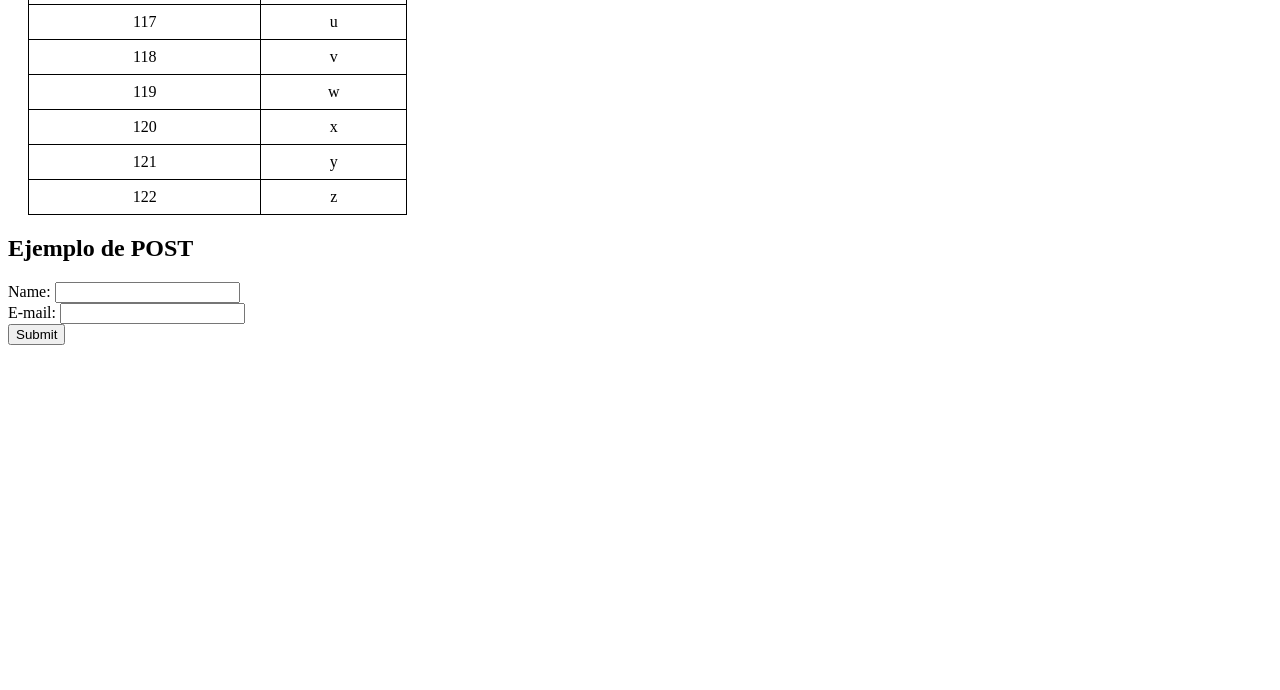
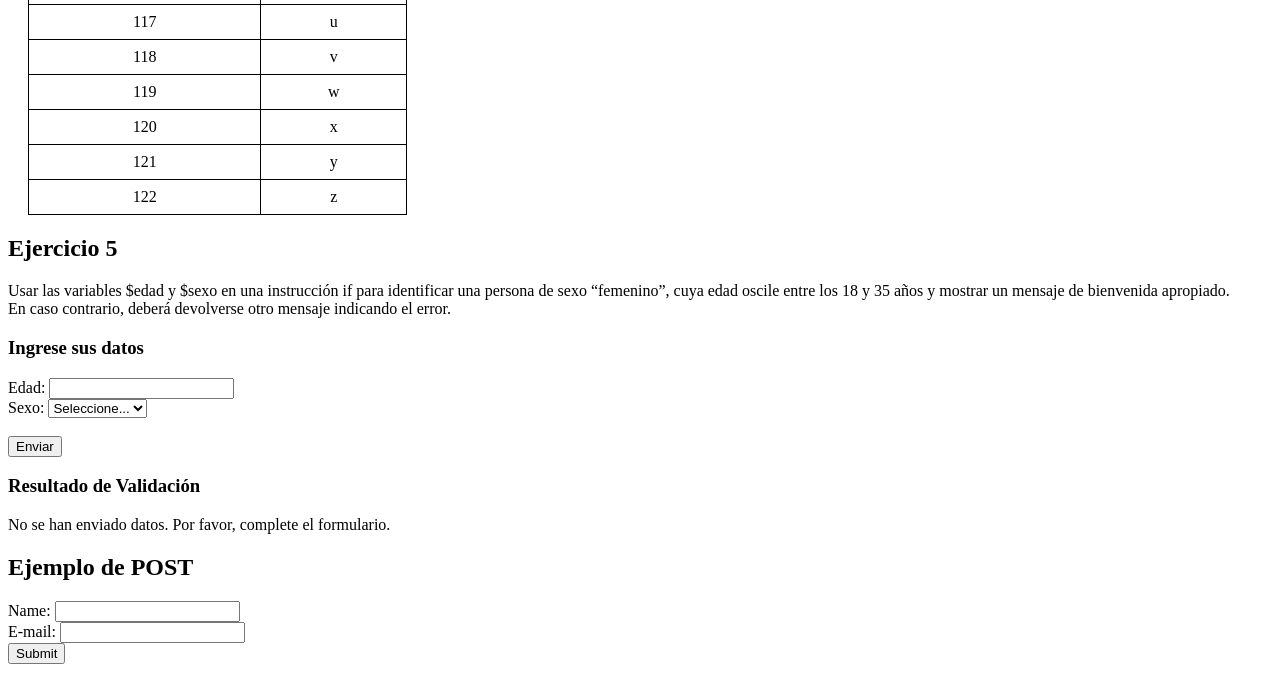
Before and after one commit to MaFeRuizS/Tec_Web, a PHP site: page /tecweb/ in a window 1280 px wide. Shown: the part 1373-2063 px from the top of the page. Before the commit the page ends 1718 px from the top, so only its background shows below. Run offline with PHP 8.4, Linux system fonts and the light colour scheme.

Commit message:
Creamos un formulario y un mensaje que nos dirá si el usuario cumple con ser de sexo femenino y tener de 18 a 35 años

```diff
--- a/practica/p06/index.php
+++ b/practica/p06/index.php
@@ -93,6 +93,55 @@ echo generarTablaASCII();
 echo '</body>';
     ?>
 
+    <!DOCTYPE html>
+<html lang="es">
+<head>
+    <meta charset="UTF-8">
+    <meta name="viewport" content="width=device-width, initial-scale=1.0">
+    <title>Ejercicio 5 - Validación de Edad y Sexo</title>
+</head>
+<body>
+    <h2>Ejercicio 5</h2>
+    <p>Usar las variables $edad y $sexo en una instrucción if para identificar una persona de sexo “femenino”, cuya edad oscile entre los 18 y 35 años y mostrar un mensaje de bienvenida apropiado. <br>En caso contrario, deberá devolverse otro mensaje indicando el error.</p>
+
+    <h3>Ingrese sus datos</h3>
+    <form action="index.php" method="POST">
+        <label for="edad">Edad:</label>
+        <input type="number" name="edad" required min="1"><br>
+
+        <label for="sexo">Sexo:</label>
+        <select name="sexo" required>
+            <option value="">Seleccione...</option>
+            <option value="femenino">Femenino</option>
+            <option value="masculino">Masculino</option>
+        </select><br>
+        <br>
+        <button type="submit">Enviar</button>
+    </form>
+
+    <?php
+
+
+        // Verificar si se enviaron los datos por POST
+        if ($_SERVER["REQUEST_METHOD"] == "POST" && isset($_POST["edad"]) && isset($_POST["sexo"])) {
+            $edad = intval($_POST["edad"]);
+            $sexo = strtolower($_POST["sexo"]);
+
+            // Mostrar los valores ingresados
+            echo "<br><strong>Edad ingresada:</strong> $edad";
+            echo "<br><strong>Sexo ingresado:</strong> $sexo";
+
+            // Llamar a la función de validación
+            $mensaje = validar_Edad_Sexo($edad, $sexo);
+        } else {
+            $mensaje = "No se han enviado datos. Por favor, complete el formulario.";
+        }
+    ?>
+
+    <h3>Resultado de Validación</h3>
+    <p class="mensaje"><?php echo $mensaje; ?></p>
+</body>
+</html>
 
     <h2>Ejemplo de POST</h2>
     <form action="http://localhost/tecweb/practicas/p04/index.php" method="post">
```
